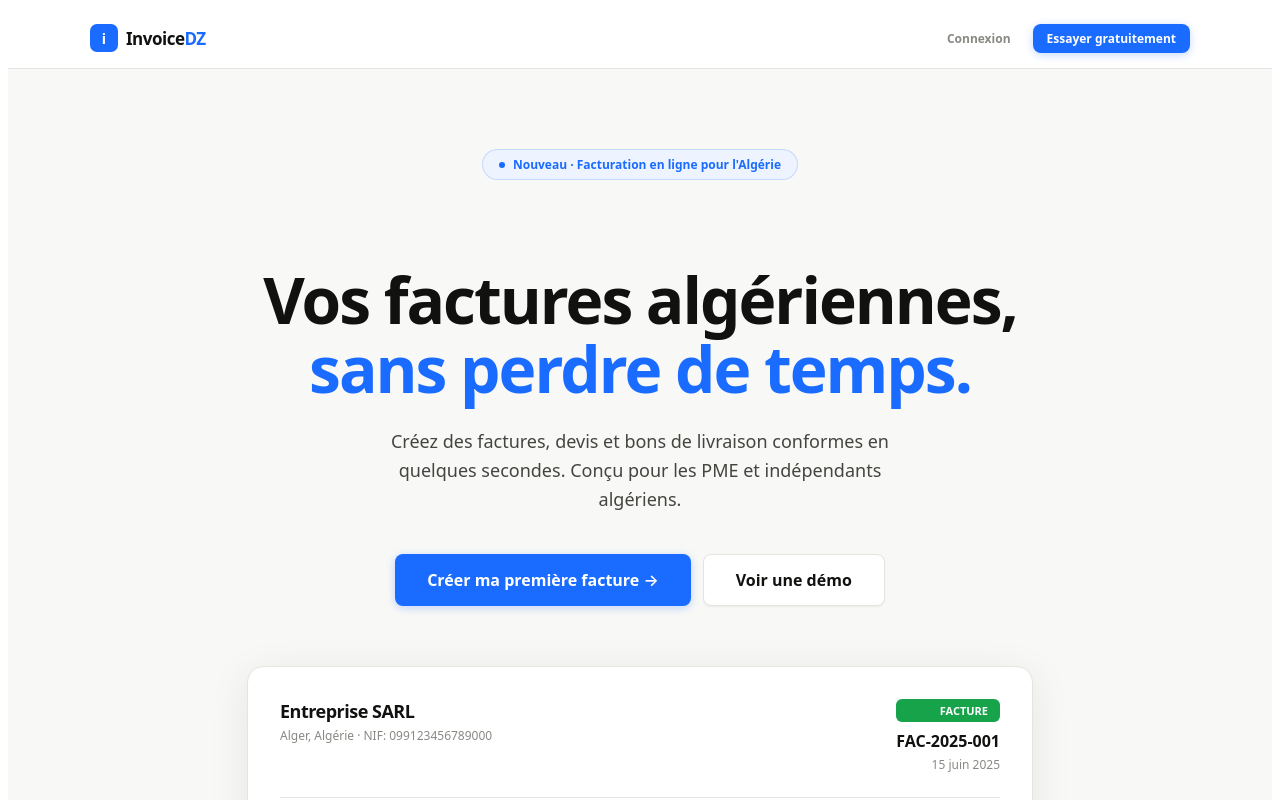
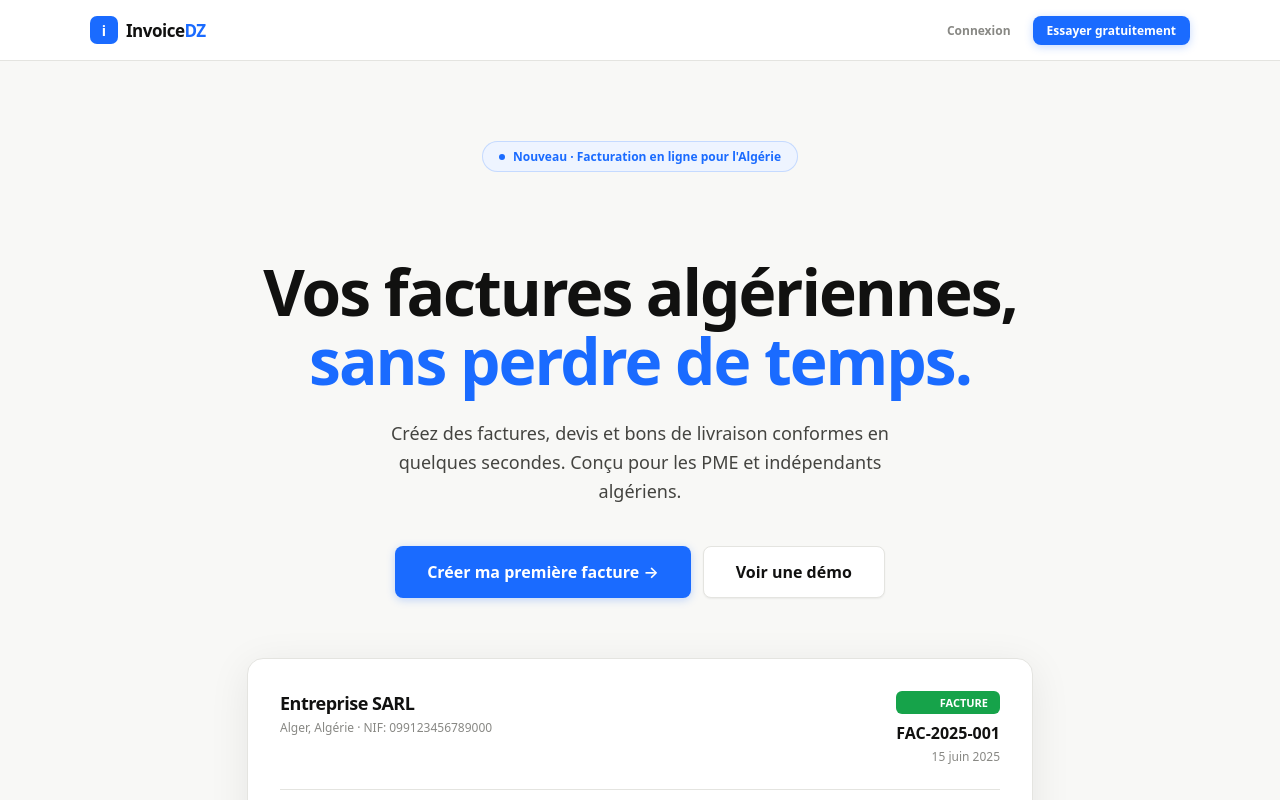
Before and after one commit to yakoumobi-sys/invoiceDZ, a Next.js app: page / in a window 1280 px wide. Shown: the top 800 px of the page. Built offline with nearby package versions, Linux system fonts and the light colour scheme.

Commit message:
Create layout.jsx

```diff
--- /dev/null
+++ b/app/layout.jsx
@@ -0,0 +1,12 @@
+export const metadata = {
+  title: "InvoiceDZ — Facturation en ligne pour l'Algérie",
+  description: "Créez vos factures, devis et bons de livraison en quelques secondes.",
+};
+
+export default function RootLayout({ children }) {
+  return (
+    <html lang="fr">
+      <body style={{ margin: 0, padding: 0 }}>{children}</body>
+    </html>
+  );
+}
```
